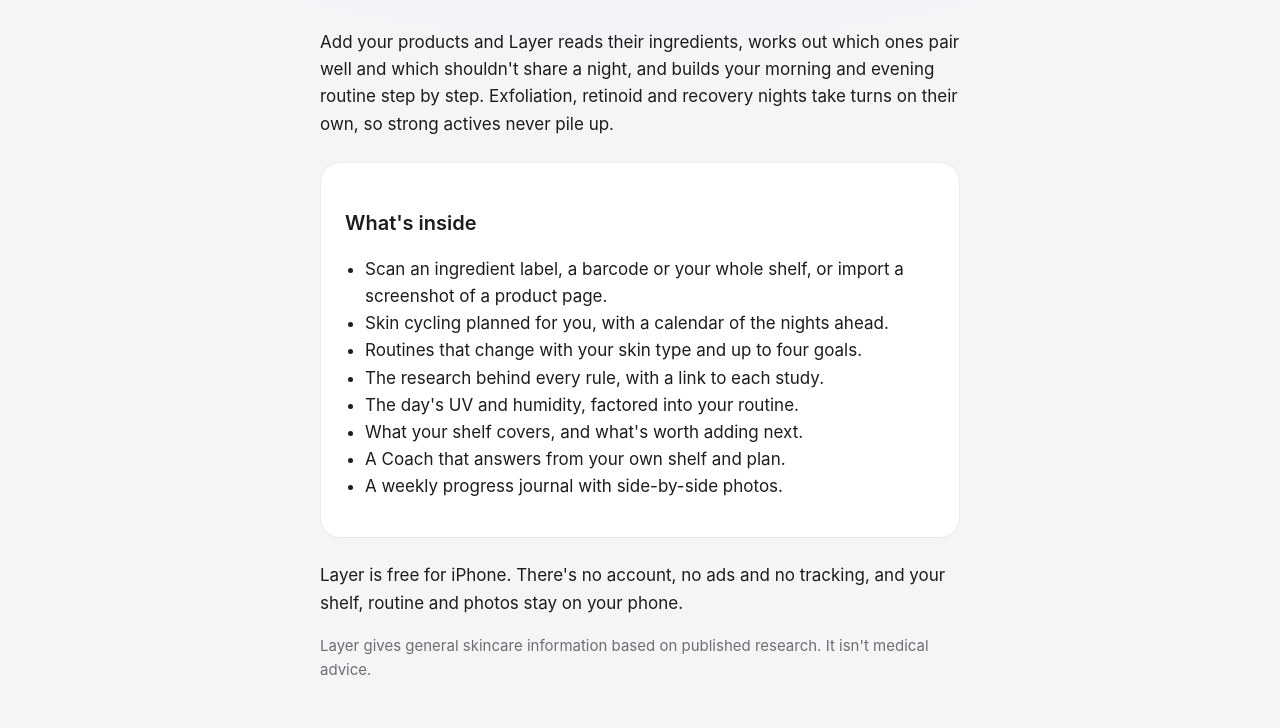
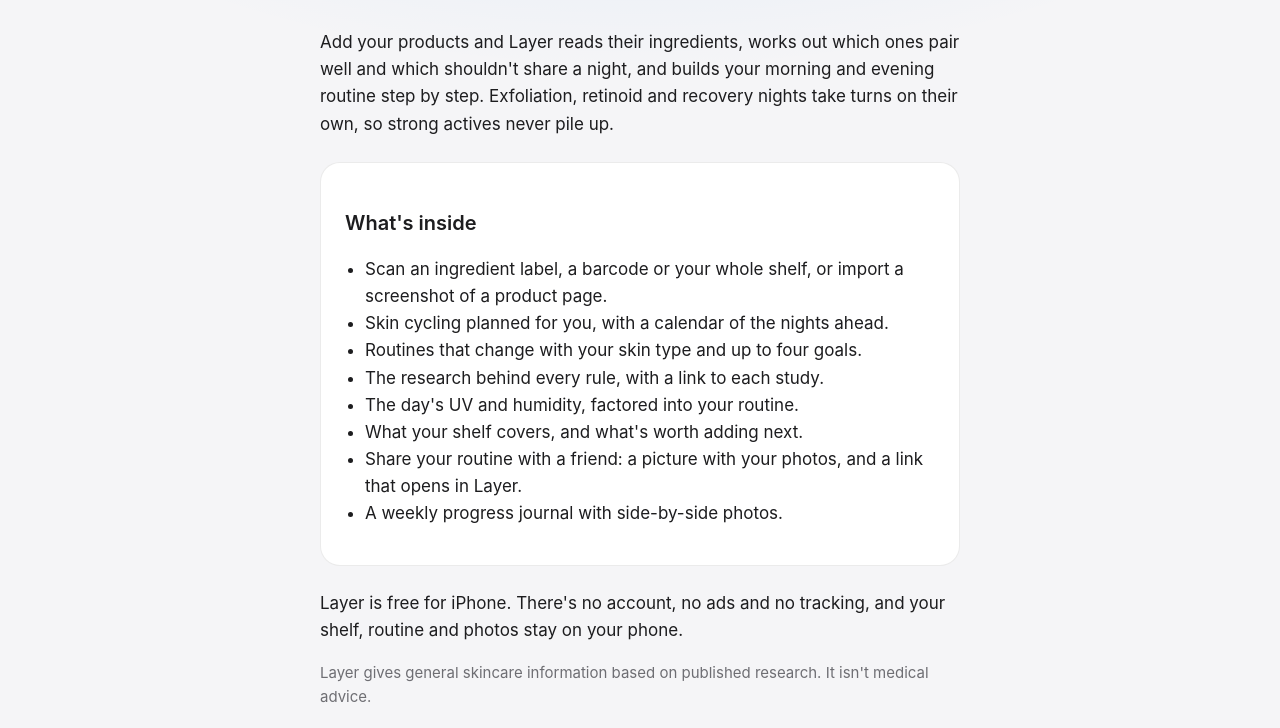
Before and after one commit to mark22d-kaijunumber8/layer, a plain HTML site: page index.html in a window 1280 px wide. Shown: the part 369-1097 px from the top of the page. Drawn offline with Linux system fonts and the light colour scheme.

Commit message:
Layer 1.1: sharing instead of Coach

```diff
--- a/index.html
+++ b/index.html
@@ -31,7 +31,7 @@
         <li>The research behind every rule, with a link to each study.</li>
         <li>The day's UV and humidity, factored into your routine.</li>
         <li>What your shelf covers, and what's worth adding next.</li>
-        <li>A Coach that answers from your own shelf and plan.</li>
+        <li>Share your routine with a friend: a picture with your photos, and a link that opens in Layer.</li>
         <li>A weekly progress journal with side-by-side photos.</li>
       </ul>
     </div>
```
